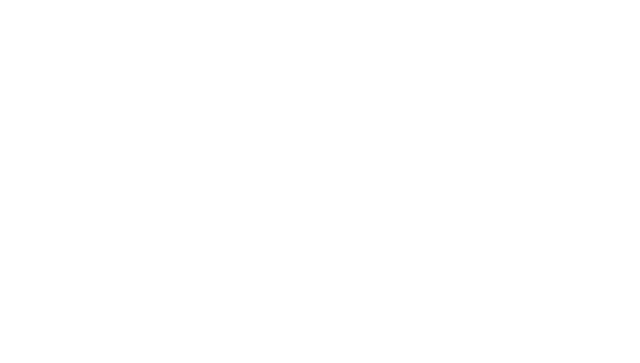
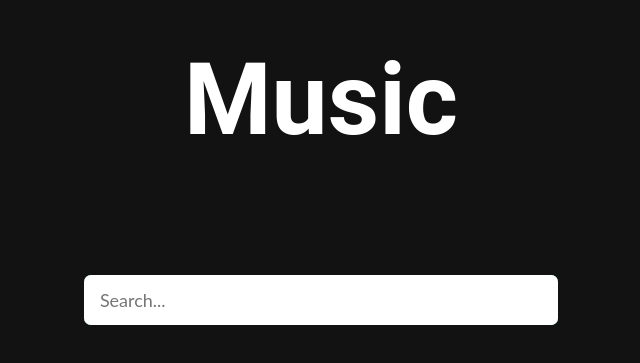
Before and after one commit to gwlee412/Crypto-Playground, a React (Create React App) app: page / in a window 1280 px wide. Shown: the part 275-638 px from the top of the page, without its empty margins (319-959 px from the left). Built offline with nearby package versions, Linux system fonts and the light colour scheme.

Commit message:
edited main page css

```diff
--- a/package.json
+++ b/package.json
@@ -11,7 +11,7 @@
     "@testing-library/user-event": "^13.5.0",
     "react": "^18.2.0",
     "react-dom": "^18.2.0",
-    "react-scripts": "5.0.1",
+    "react-scripts": "^5.0.1",
     "web-vitals": "^2.1.4"
   },
   "scripts": {
--- a/src/index.js
+++ b/src/index.js
@@ -3,11 +3,12 @@ import ReactDOM from 'react-dom/client';
 import './index.css';
 import App from './App';
 import reportWebVitals from './reportWebVitals';
+import MainPage from './branches/main-page';
 
 const root = ReactDOM.createRoot(document.getElementById('root'));
 root.render(
   <React.StrictMode>
-    <App />
+    <MainPage />
   </React.StrictMode>
 );
 
--- /dev/null
+++ b/src/styles/main-page.css
@@ -0,0 +1,81 @@
+
+
+.main-header {
+  font-size: 100px;
+  font-weight: 700;
+  text-align: center;
+  padding: 100px;
+}
+
+
+
+:root {
+  --rad: .7rem;
+  --dur: .3s;
+  --color-dark: #2f2f2f;
+  --color-light: #fff;
+  --color-brand: #57bd84;
+  --font-fam: 'Lato', sans-serif;
+  --height: 5rem;
+  --btn-width: 6rem;
+  --bez: cubic-bezier(0, 0, 0.43, 1.49);
+}
+
+/* Setup*/
+body {background: var(--color-dark); display: flex; align-items: center; justify-content: center; min-height: 100vh }
+html { box-sizing: border-box; height: 100%; font-size: 10px; } *, *::before, *::after { box-sizing: inherit; }
+
+/*Main styles*/
+form {
+  position: relative;
+  width: auto;
+  background: var(--color-brand);
+  border-radius: var(--rad);
+
+}
+input, button {
+  height: var(--height);
+  font-family: var(--font-fam);
+  border: 0;
+  color: var(--color-dark);
+  font-size: 1.8rem;
+}
+input[type="search"] {
+
+  width: 100%;
+  background: var(--color-light);
+  padding: 0 1.6rem;
+  border-radius: var(--rad);
+  appearance: none; /*for iOS input[type="search"] roundedness issue. border-radius alone doesn't work*/
+  transition: all var(--dur) var(--bez);
+  transition-property: width, border-radius;
+  z-index: 1;
+  position: relative;
+}
+button {
+  display: none; /*prevent being able to tab to it*/
+  position: absolute;
+  top: 0;
+  right: 0;
+  width: var(--btn-width);
+  font-weight: bold;
+  background: var(--color-brand);
+  border-radius: 0 var(--rad) var(--rad) 0;
+}
+input:not(:placeholder-shown) {
+  border-radius: var(--rad) 0 0 var(--rad);
+  width: calc(100% - var(--btn-width));
+}
+  input + button {
+    display: block;
+  }
+
+label {
+  position: absolute;
+  clip: rect(1px, 1px, 1px, 1px);
+  padding: 0;
+  border: 0;
+  height: 1px;
+  width: 1px;
+  overflow: hidden;
+}
```
Also changed, not shown: 1 other file (tests, documents, lock files or other folders).
